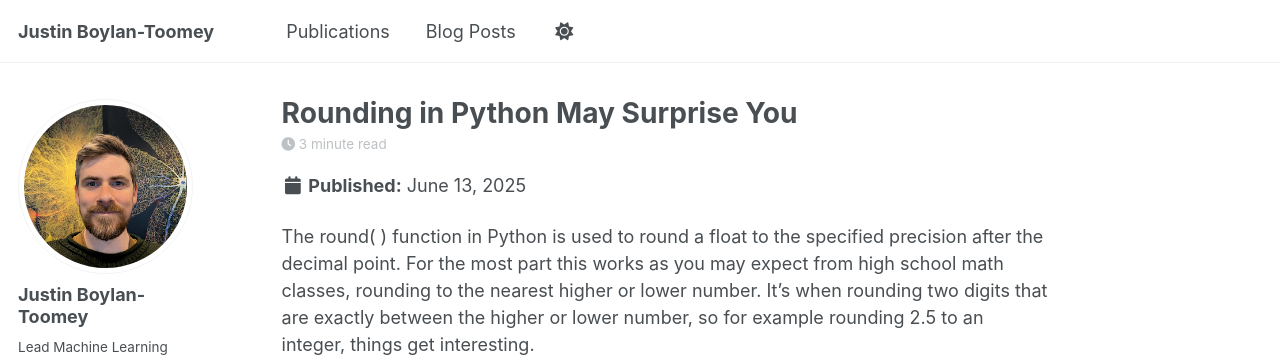
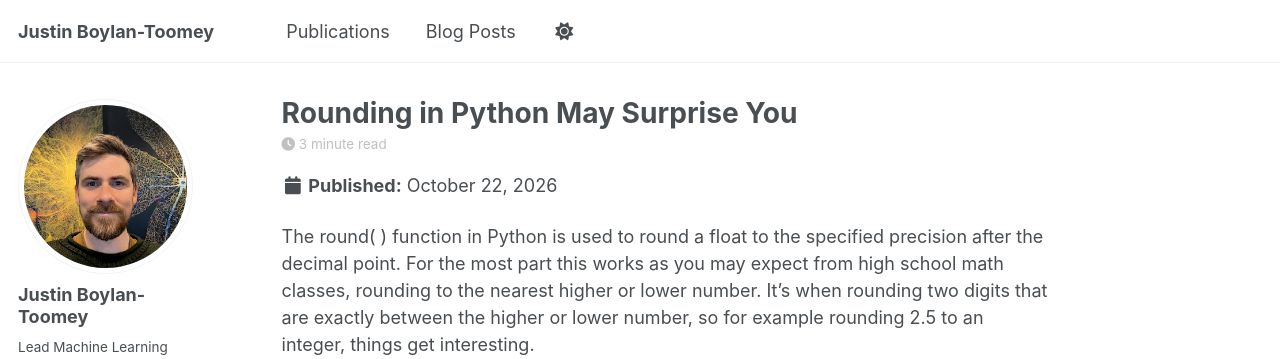
Before and after one commit to justinbt1/justinbt1.github.io, a Jekyll site: the page built from _posts/2026-10-22-python-rounding.md, in a window 1280 px wide and 900 px high. Shown: the top 359 px of the window. Built offline with Jekyll 4.4.1, drawn with Linux system fonts in a browser that asks for light colours; some web fonts are replaced; a script that is not in the unit is left out.

Commit message:
Fixed blog dates

```diff
--- a/_posts/2026-10-22-python-rounding.md
+++ b/_posts/2026-10-22-python-rounding.md
@@ -1,6 +1,6 @@
 ---
 title: 'Rounding in Python May Surprise You'
-date: 2025-06-13
+date: 2026-10-22
 permalink: /posts/python-rounding
 tags:
   - statistics
```
